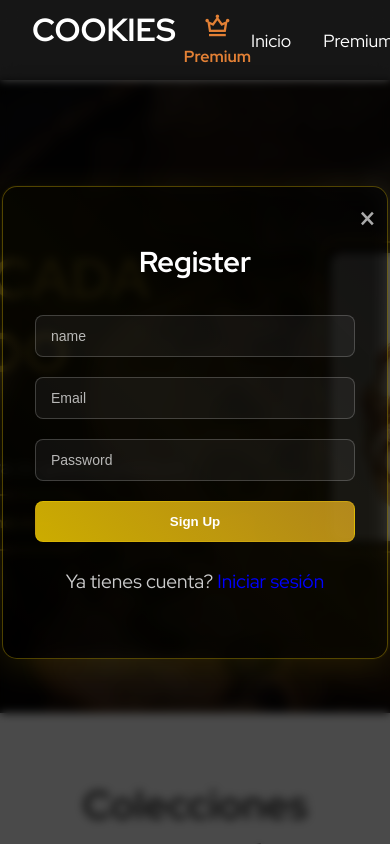
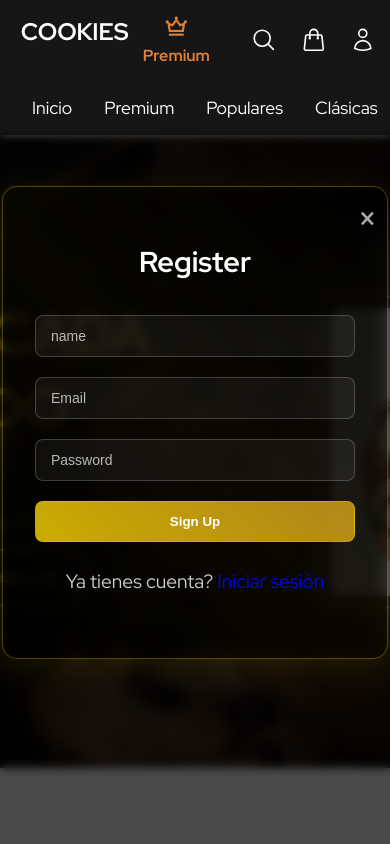
Before and after one commit to OyhamburoDev/ProyectoFinalOyhamburo, a React (Vite) app: page / in a window 390 px wide. Shown: the top 844 px of the page. Built offline with nearby package versions, Linux system fonts and the light colour scheme; no server answers.

Commit message:
Trabajar responsibilidad del navbar

```diff
--- a/src/components/navbar/navbarContainer/Navbar.jsx
+++ b/src/components/navbar/navbarContainer/Navbar.jsx
@@ -9,8 +9,12 @@ function Navbar() {
     <>
       <div className="navbar">
         <NavbarLogo />
-        <NavbarLinks />
+        <NavbarLinks className="desktop-links" />
         <NavbarIcons />
+      </div>
+
+      <div className="mobile-menu">
+        <NavbarLinks className="mobile-links" />
       </div>
 
       <CartSidebar />
--- a/src/components/navbar/navbarContainer/navbar.css
+++ b/src/components/navbar/navbarContainer/navbar.css
@@ -10,4 +10,37 @@
   backdrop-filter: blur(10px); /* Fondo desenfocado */
   padding: 0 2rem;
   transition: background-color 0.3s ease; /* Suaviza el cambio de color */
+  justify-content: space-between; /* Distribuye el espacio entre los elementos */
 }
+
+.mobile-menu {
+  display: none;
+}
+
+/* 📱 Pequeño (smartphones estándar) */
+@media (max-width: 480px) {
+  .navbar {
+    display: flex;
+    flex-direction: row;
+    height: 5rem;
+    width: 100%;
+    padding-left: 1.3rem;
+  }
+  .navbar-links.desktop-links {
+    display: none !important;
+  }
+  /* Muestra el menú móvil */
+  .mobile-menu {
+    display: flex;
+    flex-direction: row;
+    align-items: center;
+    background-color: rgba(0, 0, 0, 0.7); /* Fondo con transparencia */
+    position: sticky;
+    top: 0;
+    z-index: 1000;
+    backdrop-filter: blur(10px); /* Fondo desenfocado */
+    padding: 0 2rem;
+    transition: background-color 0.3s ease; /* Suaviza el cambio de color */
+    justify-content: space-between; /* Distribuye el espacio entre los elementos */
+  }
+}
--- a/src/components/navbar/navbarIcons/likeIcon/iconLike.css
+++ b/src/components/navbar/navbarIcons/likeIcon/iconLike.css
@@ -7,3 +7,9 @@
   cursor: pointer;
   color: white;
 }
+/* 📱 Pequeño (smartphones estándar) */
+@media (max-width: 480px) {
+  .icon-like {
+    display: none;
+  }
+}
--- a/src/components/navbar/navbarLinks/NavbarLinks.jsx
+++ b/src/components/navbar/navbarLinks/NavbarLinks.jsx
@@ -2,13 +2,13 @@ import React from "react";
 import "./navbarLinks.css";
 import { Link } from "react-router-dom";
 
-const NavbarLinks = () => {
+const NavbarLinks = ({ className }) => {
   const handleGoHome = () => {
     window.scrollTo(0, 0); // Desplazar al inicio de la página
   };
 
   return (
-    <div className="navbar-links">
+    <div className={`navbar-links ${className}`}>
       <ul className="navbar-list">
         <li>
           <Link to="/" onClick={handleGoHome}>
--- a/src/components/navbar/navbarLinks/navbarLinks.css
+++ b/src/components/navbar/navbarLinks/navbarLinks.css
@@ -21,3 +21,30 @@
 .navbar-list li a:hover {
   color: #e38035;
 }
+
+/* 📱 Pequeño (smartphones estándar) */
+@media (max-width: 480px) {
+  .navbar-links {
+    flex-grow: 1;
+    display: flex;
+    justify-content: center;
+    width: 100vh;
+  }
+  .navbar-list {
+    display: flex;
+    gap: 2rem;
+    list-style-type: none;
+    padding-left: 0;
+  }
+
+  .navbar-list li a {
+    text-decoration: none;
+    color: rgb(255, 255, 255);
+    font-size: 1.1rem;
+    transition: color 0.3s ease;
+  }
+
+  .navbar-list li a:hover {
+    color: #e38035;
+  }
+}
--- a/src/components/navbar/navbarLogo/navbarLogo.css
+++ b/src/components/navbar/navbarLogo/navbarLogo.css
@@ -22,3 +22,27 @@
   font-size: 1.8rem;
   color: #e38035;
 }
+
+/* 📱 Pequeño (smartphones estándar) */
+@media (max-width: 480px) {
+  .navbar-logo {
+    display: flex;
+    justify-content: center;
+    align-items: center;
+    text-align: center;
+  }
+  .navbar-title {
+    font-size: 1.5rem;
+    color: white;
+    text-decoration: none;
+    margin-left: 0px;
+  }
+  .navbar-subtitle {
+    font-size: 1rem;
+    color: #e38035;
+  }
+  .navbar-crown {
+    font-size: 1.6rem;
+    color: #e38035;
+  }
+}
```
